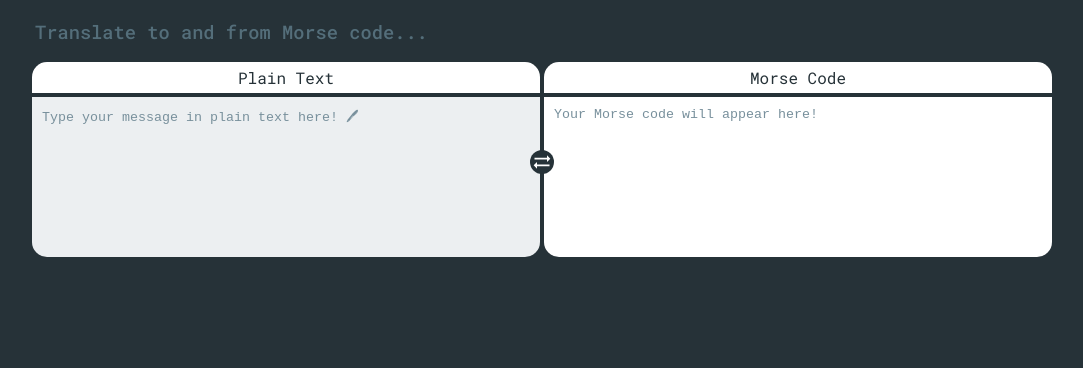
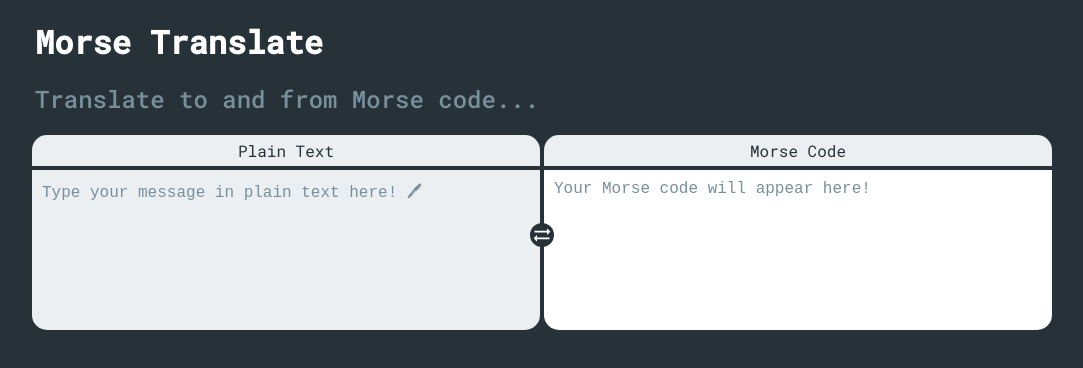
Before and after one commit to Abdelar/morse-translate, a React (Create React App) app: page / in a window 1280 px wide. Shown: the top 368 px of the page, without its empty margins (98-1181 px from the left). Built offline with nearby package versions, Linux system fonts and the light colour scheme.

Commit message:
Style headings

```diff
--- a/src/App.css
+++ b/src/App.css
@@ -5,11 +5,17 @@
 .container {
 	justify-content: center;
 }
+.name {
+	padding: 0;
+	margin: 20px 0 20px 5px;
+	text-align: left;
+}
 .intro {
+	padding: 0;
+	margin: 0 0 20px 5px;
 	text-align: left;
-	color: var(--blueGrey-color-600);
+	color: var(--blueGrey-color-400);
 	font-weight: 500;
-	margin-left: 5px;
 }
 
 .row {
@@ -25,7 +31,6 @@
 textarea {
 	outline: none;
 	width: 100%;
-	/* min-width: 300px; */
 	color: var(--background-color);
 	background-color: white;
 	resize: none;
@@ -35,6 +40,7 @@ textarea {
 	height: 20vh;
 	border-bottom-left-radius: 15px;
 	border-bottom-right-radius: 15px;
+	font-size: large;
 }
 textarea:focus {
 	background-color: var(--blueGrey-color-50);
@@ -42,7 +48,7 @@ textarea:focus {
 label {
 	display: block;
 	color: var(--background-color);
-	background-color: white;
+	background-color: var(--blueGrey-color-50);
 	padding: 5px;
 	margin-bottom: 4px;
 	border-top-right-radius: 15px;
--- a/src/App.js
+++ b/src/App.js
@@ -25,7 +25,8 @@ const App = () => {
 	return (
 		<div className='App'>
 			<div className='container'>
-				<h3 className='intro'>Translate to and from Morse code...</h3>
+				<h1 className='name'>Morse Translate</h1>
+				<h2 className='intro'>Translate to and from Morse code...</h2>
 				<div className='row'>
 					<div id={toMorse ? 'first' : 'second'} className='column'>
 						<label>Plain Text</label>
--- a/src/map.js
+++ b/src/map.js
@@ -42,7 +42,7 @@ export const map = {
 	9: '−−−−•',
 	0: '−−−−−',
 	',': '−−••−−',
-	'•': '•−•−•−',
+	'.': '•−•−•−',
 	'?': '••−−••',
 	';': '−•−•−',
 	':': '−−−•••',
```
